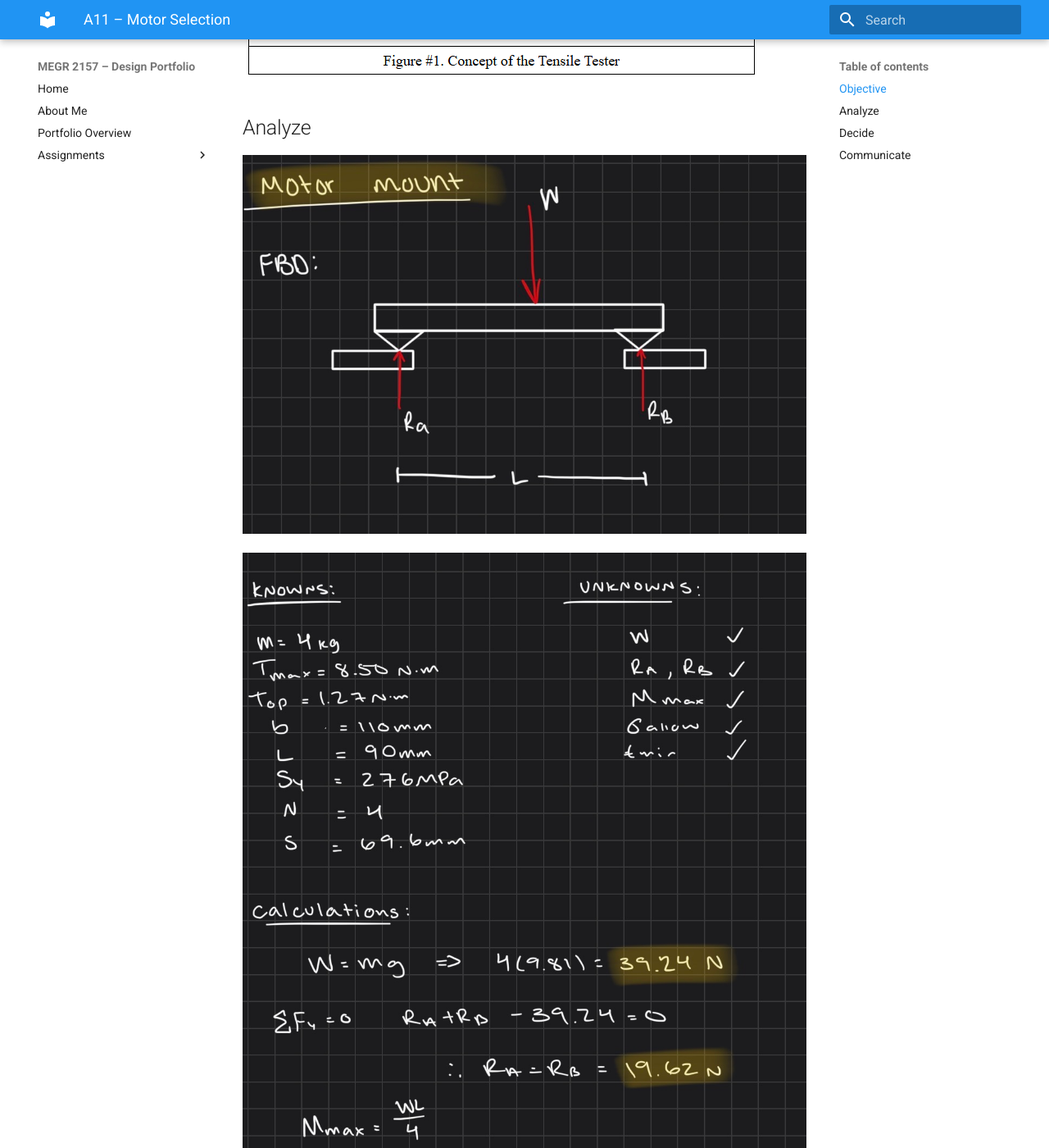
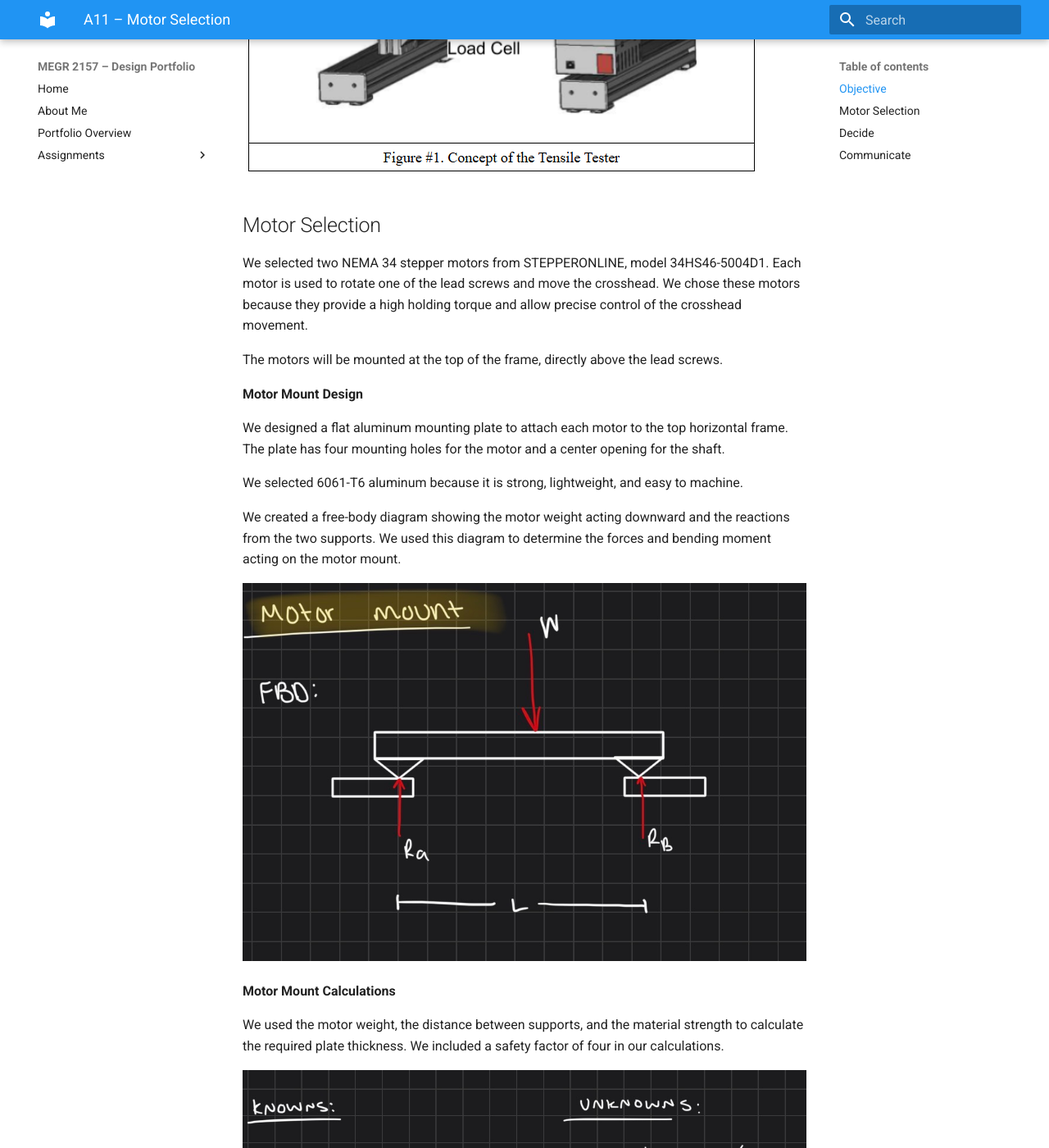
Before and after one commit to jcasillaspad/MEGR2157-Portfolio, an MkDocs documentation site: the page built from docs/assignments/a11/index.md, in a window 1280 px wide and 1400 px high, scrolled down 887 px. Shown: the whole window at 82% size. Built offline with MkDocs 1.6.1 and Material for MkDocs 9.7.7, drawn with Linux system fonts in a browser that asks for light colours; some of the changed text lies outside the part shown.

Commit message:
Expand motor selection and mount design sections
Added details about motor selection, mount design, and calculations for the tensile tester project.

```diff
--- a/docs/assignments/a11/index.md
+++ b/docs/assignments/a11/index.md
@@ -2,13 +2,31 @@
 
 ## Objective
 
+For this assignment, we continued designing our tensile tester from the previous assignment. We focused on selecting the motors, designing the motor mounts and couplers, and checking the strength of the frame. We also used SolidWorks Simulation to study how the frame reacts to the applied loads.
 
 ![Tensile tester reference design](tensiletester.png)
 
+## Motor Selection
 
-## Analyze
+We selected two NEMA 34 stepper motors from STEPPERONLINE, model 34HS46-5004D1. Each motor is used to rotate one of the lead screws and move the crosshead. We chose these motors because they provide a high holding torque and allow precise control of the crosshead movement.
+
+The motors will be mounted at the top of the frame, directly above the lead screws.
+
+**Motor Mount Design**
+
+We designed a flat aluminum mounting plate to attach each motor to the top horizontal frame. The plate has four mounting holes for the motor and a center opening for the shaft.
+
+We selected 6061-T6 aluminum because it is strong, lightweight, and easy to machine.
+
+We created a free-body diagram showing the motor weight acting downward and the reactions from the two supports. We used this diagram to determine the forces and bending moment acting on the motor mount.
 
 ![Motor mount FBD](IMG_0373.jpg)
+
+**Motor Mount Calculations**
+
+We used the motor weight, the distance between supports, and the material strength to calculate the required plate thickness. We included a safety factor of four in our calculations.
+
+
 
 ![Motor mount calculations](IMG_0374.jpg)
 
```
